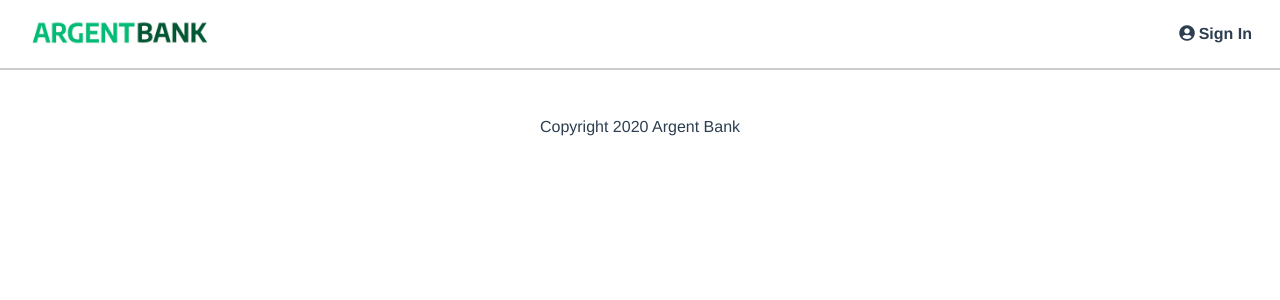
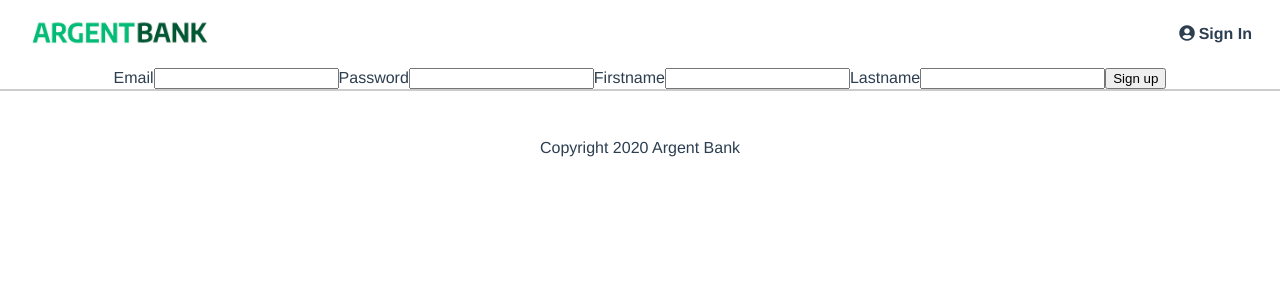
Before and after one commit to maevanapcontact/maevanguyenanhphuong_13_11022021, a React (Create React App) app: page /signup in a window 1280 px wide. Shown: the top 300 px of the page. Built offline with nearby package versions, Linux system fonts and the light colour scheme.

Commit message:
[#2] feat: hardcoded CRUD interactions

```diff
--- a/package.json
+++ b/package.json
@@ -6,6 +6,7 @@
     "@testing-library/jest-dom": "^5.11.4",
     "@testing-library/react": "^11.1.0",
     "@testing-library/user-event": "^12.1.10",
+    "axios": "^0.21.1",
     "node-sass": "^5.0.0",
     "prop-types": "^15.7.2",
     "react": "^17.0.1",
--- a/src/components/App/App.js
+++ b/src/components/App/App.js
@@ -5,6 +5,7 @@ import Nav from "../Nav/Nav";
 import Homepage from "../Homepage/Homepage";
 import LoginPage from "../LoginPage/LoginPage";
 import ProfilePage from "../ProfilePage/ProfilePage";
+import SignupPage from "../SignupPage/SignupPage";
 import Footer from "../Footer/Footer";
 
 class App extends Component {
@@ -16,6 +17,7 @@ class App extends Component {
           <Route exact path="/" component={Homepage} />
           <Route path="/login" component={LoginPage} />
           <Route path="/profile" component={ProfilePage} />
+          <Route path="/signup" component={SignupPage} />
         </Switch>
         <Footer />
       </div>
--- a/src/components/LoginPage/LoginPage.js
+++ b/src/components/LoginPage/LoginPage.js
@@ -1,27 +1,42 @@
 import React, { Component } from "react";
+import axios from "axios";
 import "./LoginPage.scss";
 
 class LoginPage extends Component {
+  handleSubmit(evt) {
+    evt.preventDefault();
+
+    const user = {
+      email: "tony@stark.com",
+      password: "password123",
+    };
+
+    axios
+      .post("http://localhost:3001/api/v1/user/login", user)
+      .then((res) => console.log(res))
+      .catch((err) => console.log(err));
+  }
+
   render() {
     return (
       <main className="main bg-dark">
         <section className="sign-in-content">
           <span className="fa fa-user-circle sign-in-icon"></span>
           <h1>Sign In</h1>
-          <form>
+          <form onSubmit={this.handleSubmit}>
             <div className="input-wrapper">
-              <label for="username">Username</label>
+              <label htmlFor="username">Username</label>
               <input type="text" id="username" />
             </div>
             <div className="input-wrapper">
-              <label for="password">Password</label>
+              <label htmlFor="password">Password</label>
               <input type="password" id="password" />
             </div>
             <div className="input-remember">
               <input type="checkbox" id="remember-me" />
-              <label for="remember-me">Remember me</label>
+              <label htmlFor="remember-me">Remember me</label>
             </div>
-            <button className="sign-in-button">Sign In</button>
+            <input type="submit" className="sign-in-button" value="Sign in" />
           </form>
         </section>
       </main>
--- a/src/components/ProfilePage/ProfilePage.js
+++ b/src/components/ProfilePage/ProfilePage.js
@@ -1,18 +1,63 @@
 import React, { Component } from "react";
 import { accounts } from "../../data";
+import axios from "axios";
 import "./ProfilePage.scss";
 
 import Account from "./Account";
 
 class ProfilePage extends Component {
+  componentDidMount() {
+    const token =
+      "eyJhbGciOiJIUzI1NiIsInR5cCI6IkpXVCJ9.eyJpZCI6IjYwMjU2YWQ2MGUwOGQ3MmYzNDZjZTg1MiIsImlhdCI6MTYxMzA3MDE2OCwiZXhwIjoxNjEzMTU2NTY4fQ.ADHV0zdwDeoyXYXbqwjCUXJACsK3mvlCCojIkSq5iZM";
+    axios
+      .post(
+        "http://localhost:3001/api/v1/user/profile",
+        {},
+        { headers: { Authorization: `Bearer ${token}` } }
+      )
+      .then((res) => {
+        console.log(res.data);
+      })
+      .catch((err) => {
+        console.error(err);
+      });
+  }
+
+  handleSubmit(evt) {
+    evt.preventDefault();
+    const token =
+      "eyJhbGciOiJIUzI1NiIsInR5cCI6IkpXVCJ9.eyJpZCI6IjYwMjU2YWQ2MGUwOGQ3MmYzNDZjZTg1MiIsImlhdCI6MTYxMzA3MDE2OCwiZXhwIjoxNjEzMTU2NTY4fQ.ADHV0zdwDeoyXYXbqwjCUXJACsK3mvlCCojIkSq5iZM";
+
+    const data = {
+      firstName: "Maeva",
+      lastName: "NGUYEN",
+    };
+
+    axios
+      .put("http://localhost:3001/api/v1/user/profile", data, {
+        headers: { Authorization: `Bearer ${token}` },
+      })
+      .then((res) => console.log(res))
+      .catch((err) => console.log(err));
+  }
+
   render() {
     return (
       <main className="main bg-dark">
         <header className="header">
           <h1>
             Welcome back
-            <br />
-            Tony Jarvis!
+            <form onSubmit={this.handleSubmit}>
+              <label className="sr-only" htmlFor="firstname">
+                Firstname
+              </label>
+              <input type="text" id="firstname" />
+              <label className="sr-only" htmlFor="lastname">
+                Lastname
+              </label>
+              <input type="text" id="lastname" />
+              <input type="submit" value="Save" />
+            </form>
           </h1>
           <button className="edit-button">Edit Name</button>
         </header>
--- /dev/null
+++ b/src/components/SignupPage/SignupPage.js
@@ -0,0 +1,39 @@
+import React, { Component } from "react";
+import axios from "axios";
+import "./SignupPage.scss";
+
+class SignupPage extends Component {
+  handleSubmit(evt) {
+    evt.preventDefault();
+
+    const data = {
+      email: "john@doe.com",
+      password: "passjohn",
+      firstName: "John",
+      lastName: "Doe",
+    };
+
+    axios
+      .post("http://localhost:3001/api/v1/user/signup", data)
+      .then((res) => console.log(res))
+      .catch((err) => console.log(err));
+  }
+
+  render() {
+    return (
+      <form onSubmit={this.handleSubmit}>
+        <label htmlFor="email">Email</label>
+        <input type="text" id="email" />
+        <label htmlFor="password">Password</label>
+        <input type="password" id="password" />
+        <label htmlFor="firstname">Firstname</label>
+        <input type="text" id="firstname" />
+        <label htmlFor="lastname">Lastname</label>
+        <input type="text" id="lastname" />
+        <input type="submit" value="Sign up" />
+      </form>
+    );
+  }
+}
+
+export default SignupPage;
```
Also changed, not shown: src/components/SignupPage/SignupPage.scss (added), 1 other file (tests, documents, lock files or other folders).
